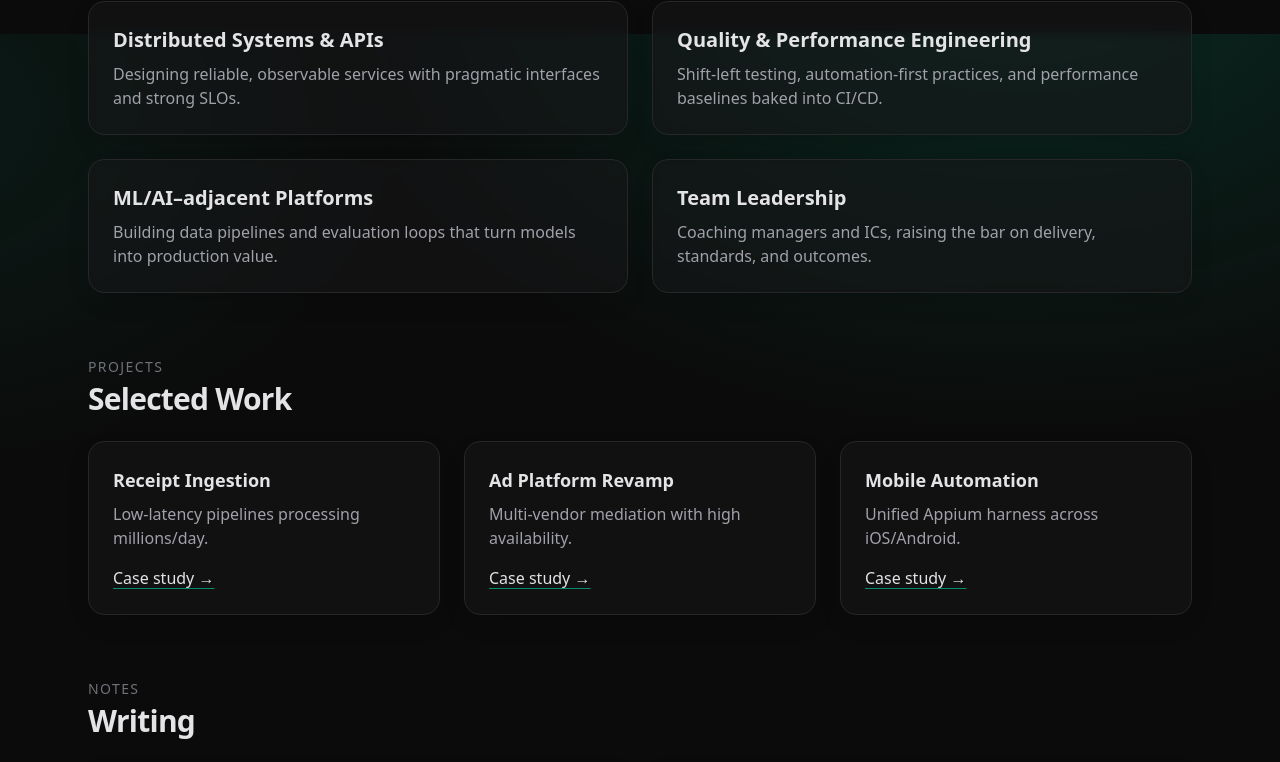
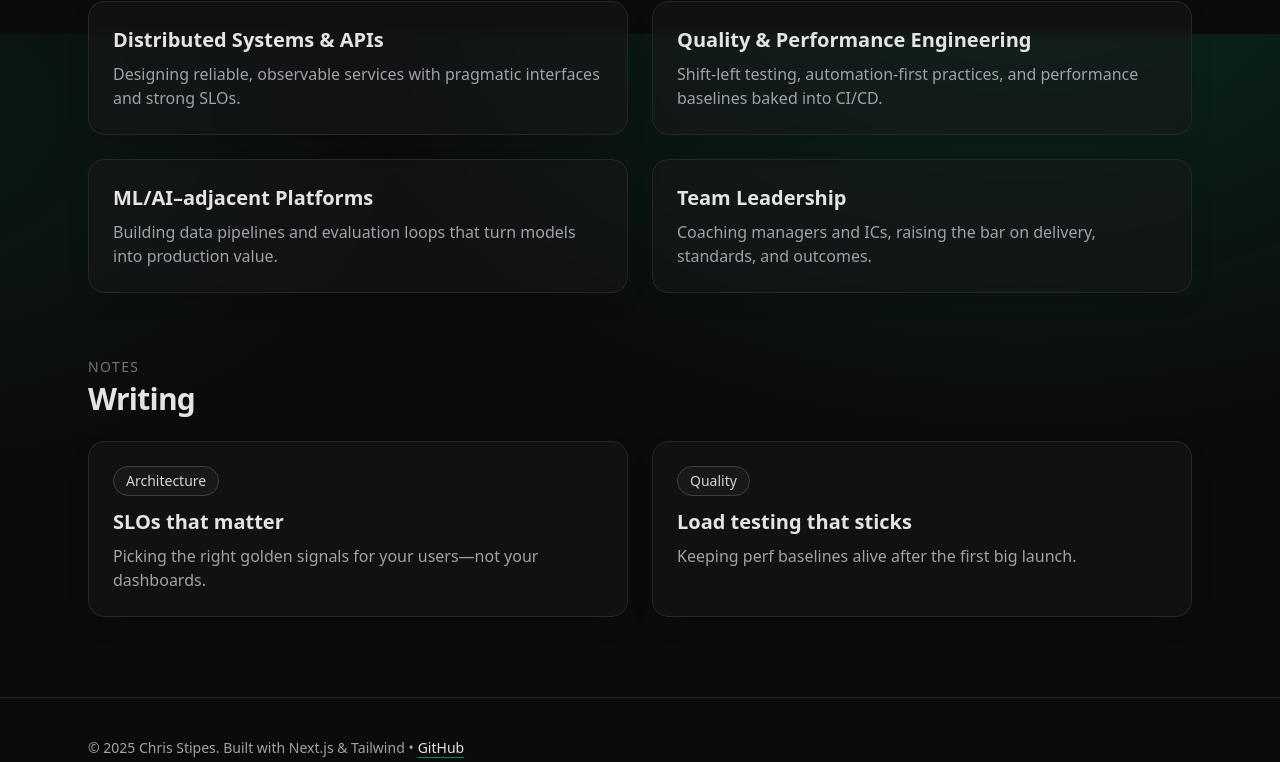
Before and after one commit to cstipes-devs/stipes-nextjs-tailwind, a Next.js app: page / in a window 1280 px wide. Shown: the part 766-1528 px from the top of the page. Built offline with nearby package versions, Linux system fonts and the light colour scheme.

Commit message:
clean up page

```diff
--- a/app/(site)/components/Hero.tsx
+++ b/app/(site)/components/Hero.tsx
@@ -21,7 +21,6 @@ export function Hero() {
             Engineering leader with 12+ years of experience across backend, platform, QA, and mobile engineering. I scale teams, modernize infrastructure, and build resilient, observable, and secure systems—integrating with external providers, driving API interoperability, and architecting AWS serverless data pipelines. Passionate about developer velocity, testing in production, and building high-impact platforms; hands-on with a people-first leadership style.
           </p>
           <div className="mt-6 flex gap-3">
-            <a className="badge hover:border-zinc-600" href="#projects">View Projects →</a>
             <a className="badge hover:border-zinc-600" href="mailto:chris.stipes@gmail.com">Get in touch</a>
             <a className="badge hover:border-zinc-600" href="https://github.com/cstipes-devs" target="_blank" rel="noreferrer noopener">GitHub</a>
           </div>
--- a/app/(site)/components/ProjectCard.tsx
+++ /dev/null
@@ -1,11 +0,0 @@
-export function ProjectCard({ title, blurb }:{ title:string; blurb:string; }) {
-  return (
-    <div className="card p-6">
-      <h3 className="text-lg font-semibold">{title}</h3>
-      <p className="mt-2 text-zinc-400">{blurb}</p>
-      <div className="mt-4">
-        <a className="link" href="#">Case study →</a>
-      </div>
-    </div>
-  );
-}
--- a/app/(site)/page.tsx
+++ b/app/(site)/page.tsx
@@ -3,7 +3,7 @@ import { Footer } from "./components/Footer";
 import { Hero } from "./components/Hero";
 import { Section } from "./components/Section";
 import { StatCard } from "./components/StatCard";
-import { ProjectCard } from "./components/ProjectCard";
+
 
 export default function Page() {
   return (
@@ -46,13 +46,7 @@ export default function Page() {
         </div>
       </Section>
 
-      <Section title="Selected Work" eyebrow="Projects">
-        <div className="grid gap-6 md:grid-cols-3">
-          <ProjectCard title="Receipt Ingestion" blurb="Low-latency pipelines processing millions/day." />
-          <ProjectCard title="Ad Platform Revamp" blurb="Multi-vendor mediation with high availability." />
-          <ProjectCard title="Mobile Automation" blurb="Unified Appium harness across iOS/Android." />
-        </div>
-      </Section>
+
 
       <Section title="Writing" eyebrow="Notes">
         <div className="grid gap-6 md:grid-cols-2">
```
